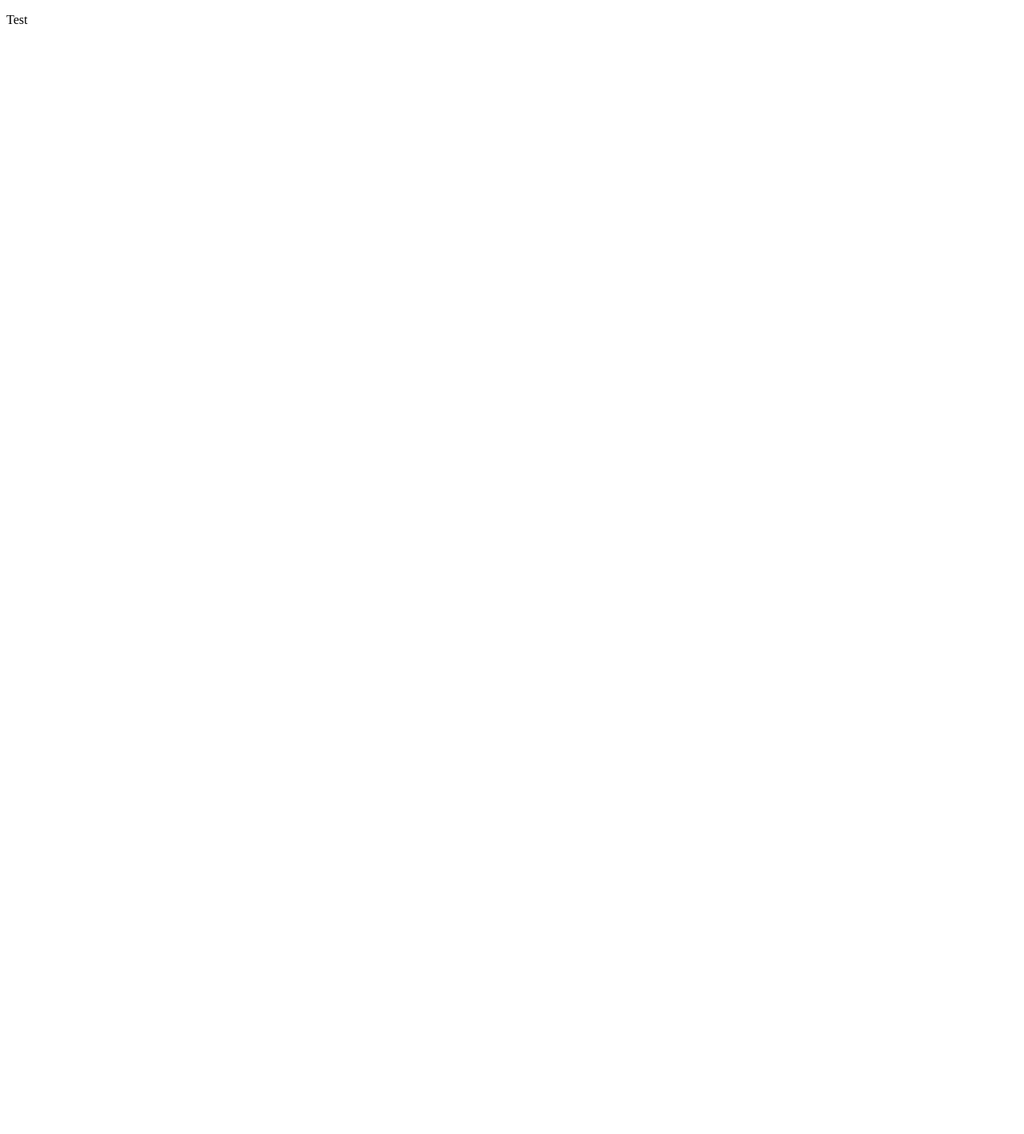
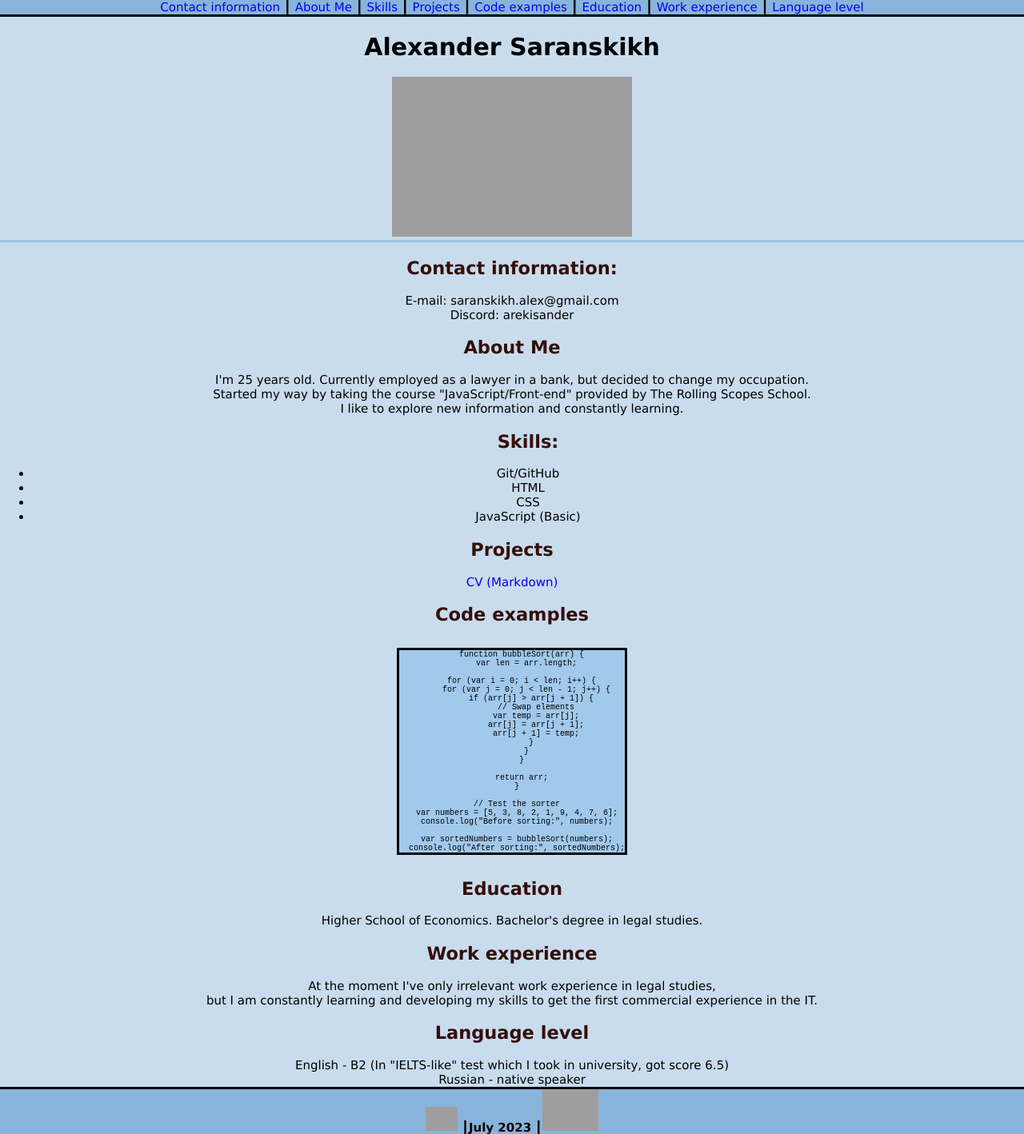
Before and after one commit to SamsaraHere/rsschool-cv, a plain HTML site: page index.html in a window 1280 px wide. Shown: the whole page at 80% size. Before the commit the page ends 800 px from the top, so only its background shows below. Drawn offline with Linux system fonts and the light colour scheme; grey boxes are pictures that could not be loaded.

Commit message:
init: add basic CV file

```diff
--- a/index.html
+++ b/index.html
@@ -3,9 +3,112 @@
 <head>
     <meta charset="UTF-8">
     <meta name="viewport" content="width=device-width, initial-scale=1.0">
-    <title>Document</title>
+    <title>CV</title>
+    <style>
+        html {
+            font-family:Verdana, Geneva, Tahoma, sans-serif;
+        }
+       h2 {
+        color: #330F0A;
+        }
+
+        body {
+        background-color:#c9dced;
+        margin: 0 auto;
+        text-align: center;
+        font-size: 15px;
+        }
+
+        pre {
+            font-size: 10px;
+            background: center #a1c9ec;
+            display: inline-block;
+            border: solid;
+        }
+
+        header {
+            border-bottom: rgb(154, 197, 226) solid;
+        }
+    </style>
 </head>
 <body>
-    <p>Test</p>
+    <nav style="background-color: #88b4db; text-align: center; font-size: 15px; border-bottom: solid;">
+        <a href="#ContactInfo" style="text-decoration: none">Сontact information</a>
+        ┃
+        <a href="#AboutMe" style="text-decoration: none">About Me</a>
+        ┃
+        <a href="#Skills" style="text-decoration: none">Skills</a>
+        ┃
+        <a href="#Projects" style="text-decoration: none">Projects</a>
+        ┃
+        <a href="#CodeExample" style="text-decoration: none">Code examples</a>
+        ┃
+        <a href="#Education" style="text-decoration: none">Education</a>
+        ┃
+        <a href="#WorkExperience" style="text-decoration: none">Work experience</a>
+        ┃
+        <a href="#LanguageLevel" style="text-decoration: none">Language level</a>
+    </nav>
+    <header>
+    <h1>Alexander Saranskikh</h1>
+    <img src="https://i.ibb.co/9YWbLm5/e2f08837416a37c9bb9c14e316e37526.png" alt="my avatar" width="300" height="200">
+    </header>
+<main>
+<h2 id="ContactInfo">Сontact information:</h2>
+  E-mail: saranskikh.alex@gmail.com
+  <br>Discord: arekisander
+ <h2 id="AboutMe">About Me</h2>
+I'm 25 years old. Сurrently employed as a lawyer in a bank, but decided to change my occupation.
+<br>Started my way by taking the course "JavaScript/Front-end" provided by The Rolling Scopes School.
+<br>I like to explore new information and constantly learning.
+<ul id="Skills"><h2>Skills:</h2>
+  <li>Git/GitHub</li>
+  <li>HTML</li>
+  <li>CSS</li>
+  <li>JavaScript (Basic)</li>
+ </ul>
+ <h2 id="Projects">Projects</h2>
+ <a style="text-decoration: none" href="https://samsarahere.github.io/rsschool-cv/cv">CV (Markdown)</a>
+ <h2 id="CodeExample">Code examples</h2>
+<code><pre>
+    function bubbleSort(arr) {
+      var len = arr.length;
+
+    for (var i = 0; i < len; i++) {
+      for (var j = 0; j < len - 1; j++) {
+        if (arr[j] > arr[j + 1]) {
+          // Swap elements
+          var temp = arr[j];
+          arr[j] = arr[j + 1];
+          arr[j + 1] = temp;
+        }
+      }
+    }
+
+    return arr;
+  }
+
+  // Test the sorter
+  var numbers = [5, 3, 8, 2, 1, 9, 4, 7, 6];
+  console.log("Before sorting:", numbers);
+
+  var sortedNumbers = bubbleSort(numbers);
+  console.log("After sorting:", sortedNumbers);
+</pre>
+</code>
+ <h2 id="Education">Education</h2>
+Higher School of Economics. Bachelor's degree in legal studies.
+ <h2 id="WorkExperience">Work experience</h2>
+At the moment I've only irrelevant work experience in legal studies,
+<br>but I am constantly learning and developing my skills to get the first commercial experience in the IT.
+ <h2 id="LanguageLevel">Language level</h2>
+English - B2 (In "IELTS-like" test which I took in university, got score 6.5)
+<br></vr>Russian - native speaker
+</main>
+<footer style="border-top:solid; background-color: #88b4db;">
+    <a href="https://github.com/SamsaraHere"><img src="https://i.ibb.co/YDH4kdT/github-mark.png" width="40"></a>
+    ┃<b>July 2023</b>
+    ┃<a href="https://rs.school/js/"><img src="https://rs.school/images/rs_school_js.svg" width="70" alt="rs-school"></a>
+</footer>
 </body>
 </html>
--- a/style.css
+++ b/style.css
@@ -1,7 +1,19 @@
 <style>
-.test {
-    color: black;
-}
+h2 {
+ color: #330F0A;
+ }
+
+ body {
+ background-color:#c9dced;
+ margin: 0 auto;
+ text-align: center;
+ font-size: 30px;
+ }
+
+ pre {
+     font-size: 20px;
+     background: center #a1c9ec;
+     display: inline-block;
+     border: solid;
+ }
 </style>
-
-<p class="test">Testing CSS</p>
```
